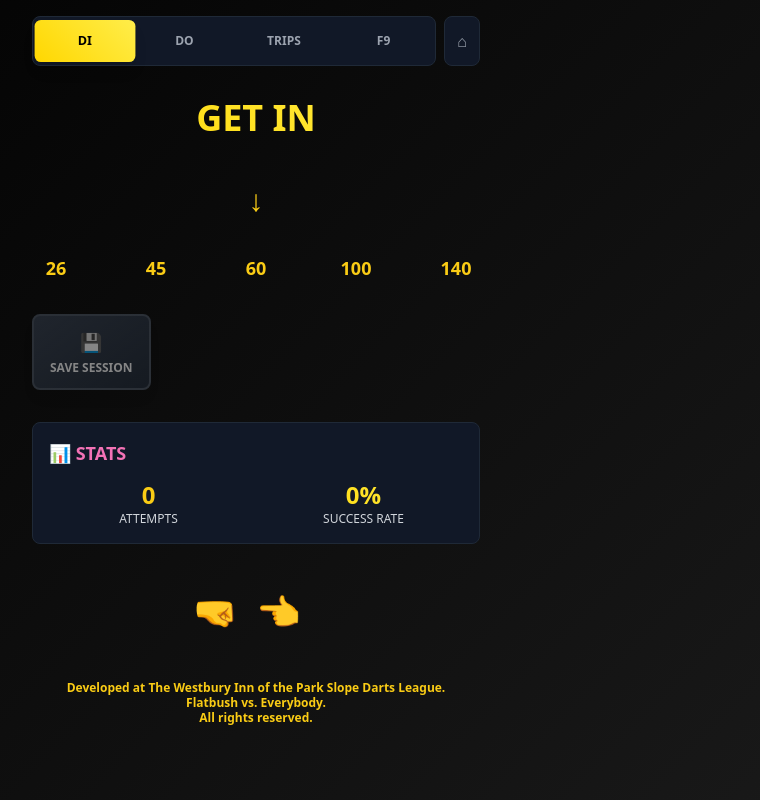
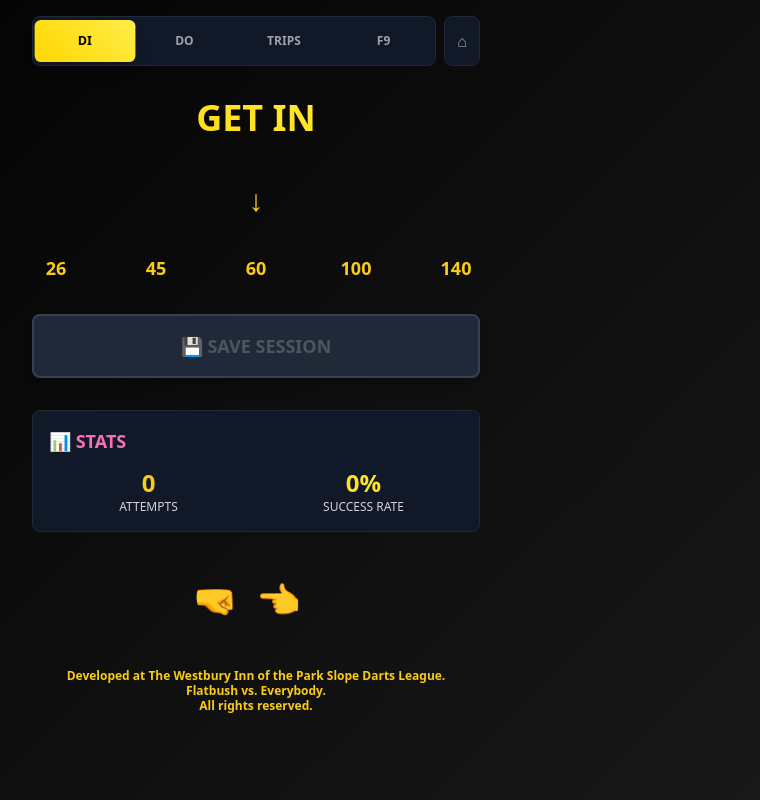
Before and after one commit to drew-gra/wb4-dart-trainer, a React (Vite) app: page / in a window 1280 px wide. Both pictures are taken after a click on the button "REPS". Shown: the whole page, without its empty margins (384-1144 px from the left). Built offline with nearby package versions, Linux system fonts and the light colour scheme.

Commit message:
consistent gold save button across reps modes

```diff
--- a/src/components/modes/DoubleIn.jsx
+++ b/src/components/modes/DoubleIn.jsx
@@ -3,7 +3,6 @@ import { useSessionStore, useAppStore } from '../../store/gameStore';
 import { calculateStats } from '../../utils/statistics';
 import { trackEvent } from '../../utils/analytics';
 import { getHotRowScores } from '../../utils/hotrow';
-import { ActionButton } from '../ui/Button';
 import { StatsCard, StatItem, RecentList } from '../ui/StatCard';
 import { ScoreInput } from '../ui/ScoreInput';
 import { HotRow } from '../ui/HotRow';
@@ -169,13 +168,18 @@ export const DoubleIn = () => {
 
       {/* Save Button */}
       <div className="mb-8">
-        <ActionButton
-          icon="💾"
-          label="SAVE SESSION"
+        <button
           onClick={saveSession}
           disabled={attempts.length === 0}
-          className="w-full"
-        />
+          className={`w-full py-4 rounded-lg font-black text-lg transition-all border-2 shadow-lg ${
+            attempts.length === 0
+              ? 'bg-gray-800 text-gray-600 border-gray-700 cursor-not-allowed'
+              : 'text-black border-yellow-400 transform hover:scale-105'
+          }`}
+          style={attempts.length > 0 ? { background: 'linear-gradient(45deg, #ffd700, #ffed4a)' } : {}}
+        >
+          💾 SAVE SESSION
+        </button>
       </div>
 
       <StatsCard title="📊 STATS">
--- a/src/components/modes/DoubleOut.jsx
+++ b/src/components/modes/DoubleOut.jsx
@@ -122,7 +122,7 @@ export const DoubleOut = () => {
         <p className="text-gray-400 text-sm">This is your out. You have three darts.</p>
       </div>
 
-      <div className="grid grid-cols-4 gap-2 mb-8">
+      <div className="grid grid-cols-3 gap-2 mb-4">
         <ActionButton
           icon="✅"
           label="HIT IT!"
@@ -141,12 +141,22 @@ export const DoubleOut = () => {
           onClick={skipTarget}
           disabled={!currentTarget}
         />
-        <ActionButton
-          icon="💾"
-          label="SAVE"
+      </div>
+
+      {/* Save Button */}
+      <div className="mb-8">
+        <button
           onClick={saveSession}
           disabled={attempts.length === 0}
-        />
+          className={`w-full py-4 rounded-lg font-black text-lg transition-all border-2 shadow-lg ${
+            attempts.length === 0
+              ? 'bg-gray-800 text-gray-600 border-gray-700 cursor-not-allowed'
+              : 'text-black border-yellow-400 transform hover:scale-105'
+          }`}
+          style={attempts.length > 0 ? { background: 'linear-gradient(45deg, #ffd700, #ffed4a)' } : {}}
+        >
+          💾 SAVE SESSION
+        </button>
       </div>
 
       <StatsCard title="📊 STATS">
--- a/src/components/modes/First9.jsx
+++ b/src/components/modes/First9.jsx
@@ -249,11 +249,12 @@ export const First9 = () => {
         <button
           onClick={handleSaveSession}
           disabled={completedInstances.length === 0}
-          className={`w-full py-4 rounded-lg font-bold transition-all border-2 ${
+          className={`w-full py-4 rounded-lg font-black text-lg transition-all border-2 shadow-lg ${
             completedInstances.length === 0
               ? 'bg-gray-800 text-gray-600 border-gray-700 cursor-not-allowed'
-              : 'bg-gray-700 text-white border-gray-600 hover:bg-gray-600'
+              : 'text-black border-yellow-400 transform hover:scale-105'
           }`}
+          style={completedInstances.length > 0 ? { background: 'linear-gradient(45deg, #ffd700, #ffed4a)' } : {}}
         >
           💾 SAVE SESSION
         </button>
--- a/src/components/modes/Triples.jsx
+++ b/src/components/modes/Triples.jsx
@@ -139,14 +139,21 @@ export const Triples = () => {
         </>
       )}
 
-      <Button
-        onClick={saveSession}
-        disabled={attempts.length === 0}
-        className="w-full flex items-center justify-center mb-8"
-      >
-        <span className="text-lg mr-2">💾</span>
-        <span className="text-xs font-bold">SAVE SESSION</span>
-      </Button>
+      {/* Save Button */}
+      <div className="mb-8">
+        <button
+          onClick={saveSession}
+          disabled={attempts.length === 0}
+          className={`w-full py-4 rounded-lg font-black text-lg transition-all border-2 shadow-lg ${
+            attempts.length === 0
+              ? 'bg-gray-800 text-gray-600 border-gray-700 cursor-not-allowed'
+              : 'text-black border-yellow-400 transform hover:scale-105'
+          }`}
+          style={attempts.length > 0 ? { background: 'linear-gradient(45deg, #ffd700, #ffed4a)' } : {}}
+        >
+          💾 SAVE SESSION
+        </button>
+      </div>
 
       <StatsCard title="📊 STATS">
         <StatItem value={stats.total} label="ATTEMPTS" color="yellow" />
```
